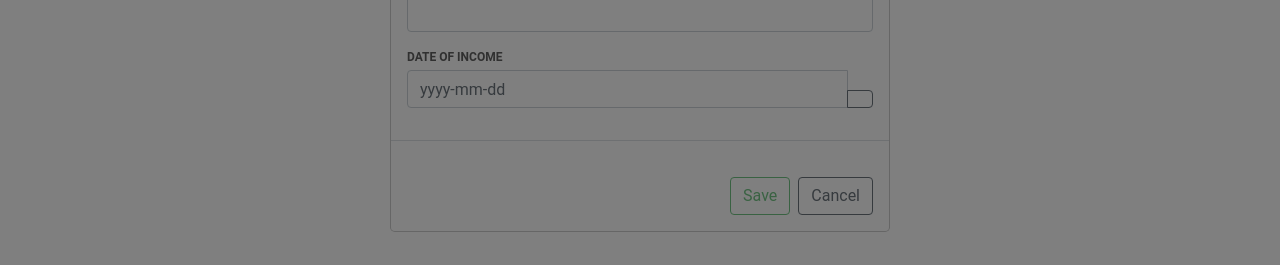
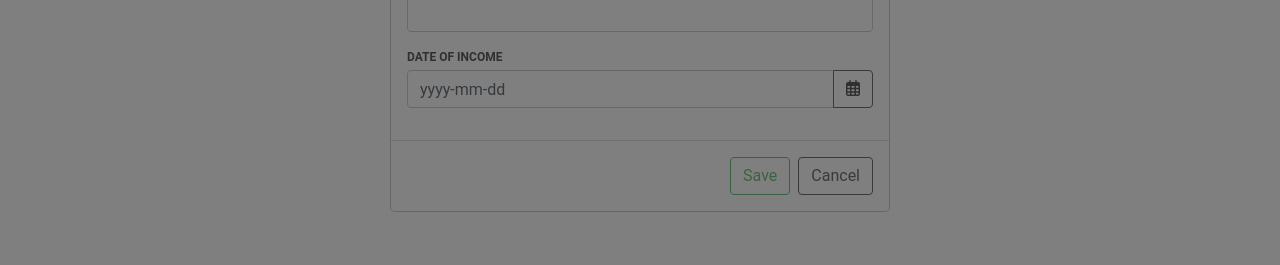
Before and after one commit to Frazer26/save-my-money-frontend, an Angular app: page /budget/INCOME in a window 1280 px wide. Both pictures are taken after a click on the button "Add income". Shown: the part 218-483 px from the top of the page. Built offline with nearby package versions, Linux system fonts and the light colour scheme; no server answers.

Commit message:
Arranged calendar button

```diff
--- a/src/app/add-income-modal/add-income-modal.component.html
+++ b/src/app/add-income-modal/add-income-modal.component.html
@@ -34,7 +34,9 @@
           <input id="dateOfIncome" class="form-control" placeholder="yyyy-mm-dd" name="dp" ngbDatepicker
                  #dp="ngbDatepicker" required [(ngModel)]="item.date">
           <div class="input-group-append">
-            <button class="btn btn-outline-secondary calendar" (click)="dp.toggle()" type="button"></button>
+            <button class="btn btn-outline-secondary calendar" (click)="dp.toggle()" type="button">
+              <i class="far fa-calendar-alt"></i>
+            </button>
           </div>
         </div>
       </div>
--- a/src/app/income-list/income-list.component.html
+++ b/src/app/income-list/income-list.component.html
@@ -14,7 +14,7 @@
     </ng-container>
   </table>
 
-  <button type="button" (click)="openIncomeModal()">Add income</button>
+  <button class="button blueButton" (click)="openIncomeModal()">Add income</button>
   <app-add-income-modal #incomeModal (incomeCreated)="getIncomeList()"></app-add-income-modal>
 
 </div>
--- a/src/index.html
+++ b/src/index.html
@@ -7,6 +7,7 @@
 
   <meta name="viewport" content="width=device-width, initial-scale=1">
   <link rel="icon" type="image/x-icon" href="favicon.ico">
+  <script src="https://kit.fontawesome.com/a076d05399.js"></script>
 </head>
 <body>
   <app-root></app-root>
--- a/src/styles.css
+++ b/src/styles.css
@@ -73,7 +73,7 @@ label {
 }
 
 /* Button */
-.button, button {
+.blueButton {
   display: inline-flex;
   align-items: center;
   padding: 10px 20px;
```
